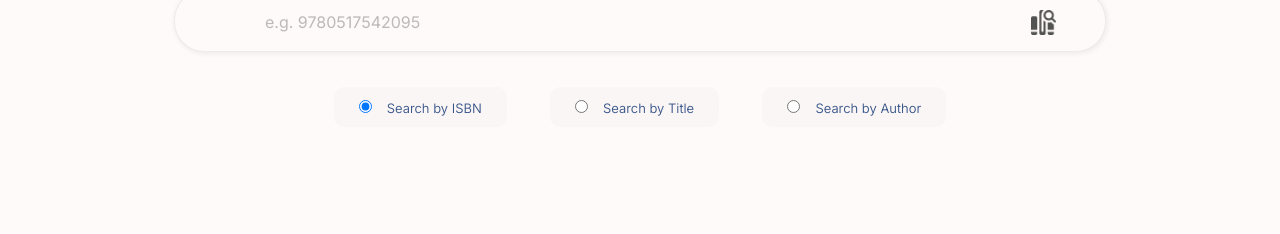
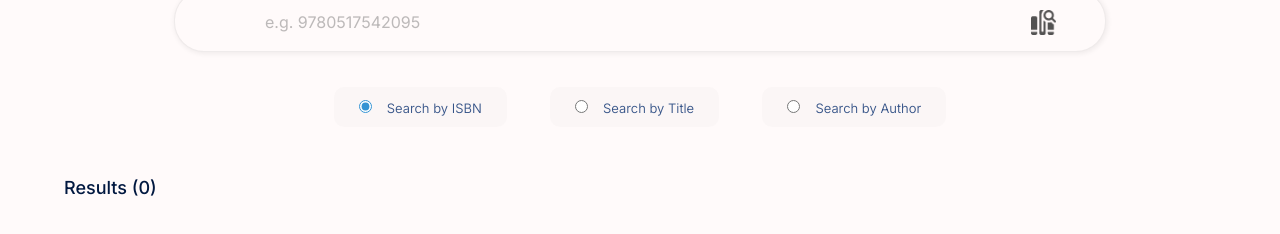
Before and after one commit to leodvincci/Bibby-Web, a React (Vite) app: page /search in a window 1280 px wide. Shown: the part 324-558 px from the top of the page. Built offline with nearby package versions, Linux system fonts and the light colour scheme.

Commit message:
Add ResultsHeader component to display search result count and update SearchPage: - Introduce `ResultsHeader` with dynamic result count placeholder. - Integrate `ResultsHeader` into `SearchPage` component. - Add `.results-title` styling in `style.css` for consistent layout and design.

```diff
--- /dev/null
+++ b/src/components/Search/ResultsHeader.tsx
@@ -0,0 +1,12 @@
+
+function ResultsHeader(){
+   const resultCount = 0; // This would be dynamically set based on actual search results
+
+    return(
+        <p className="results-title">Results ({resultCount})</p>
+    )
+}
+
+
+
+export {ResultsHeader}
--- a/src/components/Search/SearchContainer.tsx
+++ b/src/components/Search/SearchContainer.tsx
@@ -25,7 +25,7 @@ function SearchContainer(){
                 <div className={"search-by-radio-options"}>
 
                     <section className={"search-option-radio"}>
-                        <input defaultChecked={true} id="isbn-radio" type={"radio"} name={"search-by"} value="isbn"/>
+                        <input  defaultChecked={true} id="isbn-radio" type={"radio"} name={"search-by"} value="isbn"/>
                         <label className={"search-by-label"} htmlFor={"isbn-radio"}>Search by ISBN</label>
                     </section>
 
--- a/src/components/Search/SearchPage.tsx
+++ b/src/components/Search/SearchPage.tsx
@@ -1,11 +1,12 @@
 import {SearchContainer} from "./SearchContainer.tsx";
+import {ResultsHeader} from "./ResultsHeader.tsx";
 
 function SearchPage(){
     return(
         <section className="search-page">
             <p className="page-title">Book Search</p>
             <SearchContainer/>
-
+            <ResultsHeader/>
         </section>
         )
 }
--- a/src/style.css
+++ b/src/style.css
@@ -200,8 +200,20 @@ a:visited{
 
 
 .search-option-radio{
+  accent-color: #3493d3;
   text-align: center;
   padding: 10px 25px;
   border-radius: 10px;
   background-color: rgba(200, 200, 200, 0.08);
 }
+
+
+.results-title{
+  /*border: 2px dotted crimson;*/
+  width: 90%;
+  margin-top: 50px;
+  font-weight: 500;
+  color: rgb(1, 24, 64);
+  font-size: 18px;
+
+}
```
